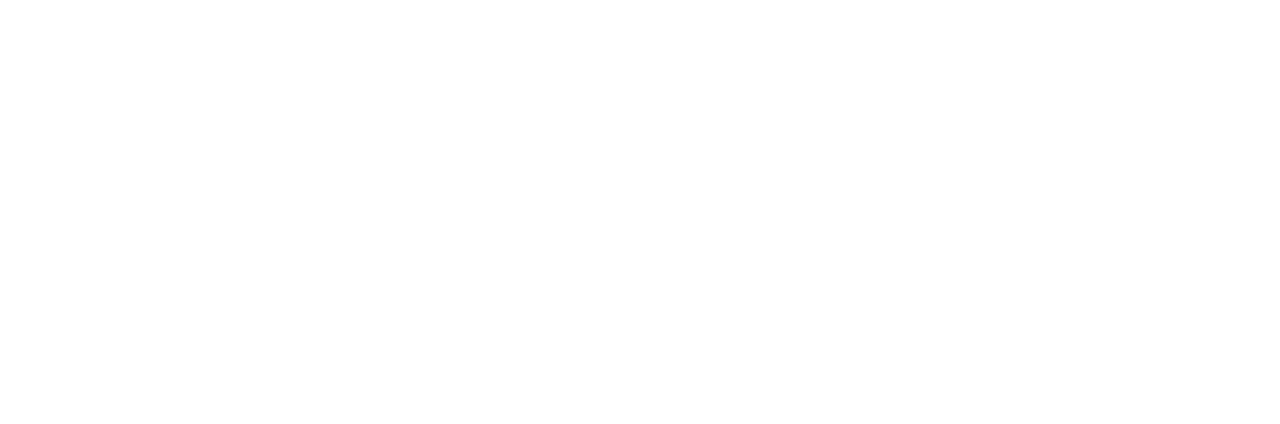
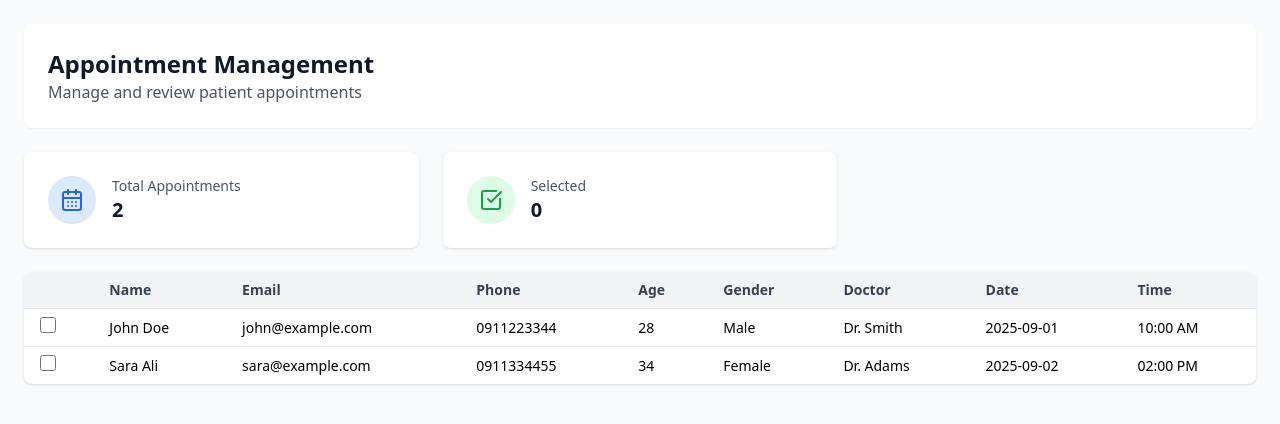
Before and after one commit to dopi95/BiruhKids-Pediatric-Speciality, a React (Vite) app in the folder frontend/: page /admin/appointments in a window 1280 px wide. Before the commit this address had no page. Shown: the top 424 px of the page. Built offline with nearby package versions, Linux system fonts and the light colour scheme.

Commit message:
add appointment management admin page

```diff
--- a/frontend/src/App.jsx
+++ b/frontend/src/App.jsx
@@ -17,6 +17,7 @@
 import UserManagement from "./pages/Admin/UserManagement";
 import UserDashboard from "./pages/userDashboard";
 import Profile from "./pages/profile";
+import AppointmentManagement from "./pages/Admin/AppointmentManagement";
 export default function App() {
     return (
         <Router>
@@ -157,6 +158,12 @@
                             </MainLayout>
                         }
                     />
+                    <Route
+                        path="/admin/appointments"
+                        element={
+                                <AppointmentManagement />
+                        }
+                    />
                 </Routes>
             </div>
         </Router>
--- /dev/null
+++ b/frontend/src/pages/Admin/AppointmentManagement.jsx
@@ -0,0 +1,118 @@
+import React, { useState } from "react";
+import { CheckSquare, CalendarDays } from "lucide-react";
+
+const AppointmentManagement = () => {
+  // Sample appointments (replace with API data later)
+  const [appointments, setAppointments] = useState([
+    {
+      id: 1,
+      firstName: "John",
+      lastName: "Doe",
+      email: "john@example.com",
+      phone: "0911223344",
+      age: 28,
+      gender: "Male",
+      doctor: "Dr. Smith",
+      date: "2025-09-01",
+      time: "10:00 AM",
+    },
+    {
+      id: 2,
+      firstName: "Sara",
+      lastName: "Ali",
+      email: "sara@example.com",
+      phone: "0911334455",
+      age: 34,
+      gender: "Female",
+      doctor: "Dr. Adams",
+      date: "2025-09-02",
+      time: "02:00 PM",
+    },
+  ]);
+
+  const [selectedAppointments, setSelectedAppointments] = useState([]);
+
+  const handleCheckboxChange = (id) => {
+    setSelectedAppointments((prev) =>
+      prev.includes(id) ? prev.filter((a) => a !== id) : [...prev, id]
+    );
+  };
+
+  return (
+    <div className="min-h-screen bg-gray-50 p-6">
+      {/* Header */}
+      <div className="bg-white shadow-sm rounded-lg p-6 mb-6">
+        <h1 className="text-2xl font-bold text-gray-900">Appointment Management</h1>
+        <p className="text-gray-600">Manage and review patient appointments</p>
+      </div>
+
+      {/* Stats */}
+      <div className="grid grid-cols-1 md:grid-cols-3 gap-6 mb-6">
+        <div className="bg-white p-6 rounded-lg shadow flex items-center">
+          <div className="bg-blue-100 p-3 rounded-full mr-4">
+            <CalendarDays className="h-6 w-6 text-blue-600" />
+          </div>
+          <div>
+            <p className="text-gray-600 text-sm">Total Appointments</p>
+            <p className="text-xl font-bold text-gray-900">{appointments.length}</p>
+          </div>
+        </div>
+
+        <div className="bg-white p-6 rounded-lg shadow flex items-center">
+          <div className="bg-green-100 p-3 rounded-full mr-4">
+            <CheckSquare className="h-6 w-6 text-green-600" />
+          </div>
+          <div>
+            <p className="text-gray-600 text-sm">Selected</p>
+            <p className="text-xl font-bold text-gray-900">{selectedAppointments.length}</p>
+          </div>
+        </div>
+      </div>
+
+      {/* Table */}
+      <div className="bg-white shadow rounded-lg overflow-x-auto">
+        <table className="min-w-full divide-y divide-gray-200 text-sm">
+          <thead className="bg-gray-100">
+            <tr>
+              <th className="px-4 py-2">
+                <span className="sr-only">Select</span>
+              </th>
+              <th className="px-4 py-2 text-left font-semibold text-gray-700">Name</th>
+              <th className="px-4 py-2 text-left font-semibold text-gray-700">Email</th>
+              <th className="px-4 py-2 text-left font-semibold text-gray-700">Phone</th>
+              <th className="px-4 py-2 text-left font-semibold text-gray-700">Age</th>
+              <th className="px-4 py-2 text-left font-semibold text-gray-700">Gender</th>
+              <th className="px-4 py-2 text-left font-semibold text-gray-700">Doctor</th>
+              <th className="px-4 py-2 text-left font-semibold text-gray-700">Date</th>
+              <th className="px-4 py-2 text-left font-semibold text-gray-700">Time</th>
+            </tr>
+          </thead>
+          <tbody className="divide-y divide-gray-200">
+            {appointments.map((appt) => (
+              <tr key={appt.id} className="hover:bg-gray-50">
+                <td className="px-4 py-2">
+                  <input
+                    type="checkbox"
+                    checked={selectedAppointments.includes(appt.id)}
+                    onChange={() => handleCheckboxChange(appt.id)}
+                    className="h-4 w-4 text-blue-600 border-gray-300 rounded"
+                  />
+                </td>
+                <td className="px-4 py-2">{appt.firstName} {appt.lastName}</td>
+                <td className="px-4 py-2">{appt.email}</td>
+                <td className="px-4 py-2">{appt.phone}</td>
+                <td className="px-4 py-2">{appt.age}</td>
+                <td className="px-4 py-2">{appt.gender}</td>
+                <td className="px-4 py-2">{appt.doctor}</td>
+                <td className="px-4 py-2">{appt.date}</td>
+                <td className="px-4 py-2">{appt.time}</td>
+              </tr>
+            ))}
+          </tbody>
+        </table>
+      </div>
+    </div>
+  );
+};
+
+export default AppointmentManagement;
```
